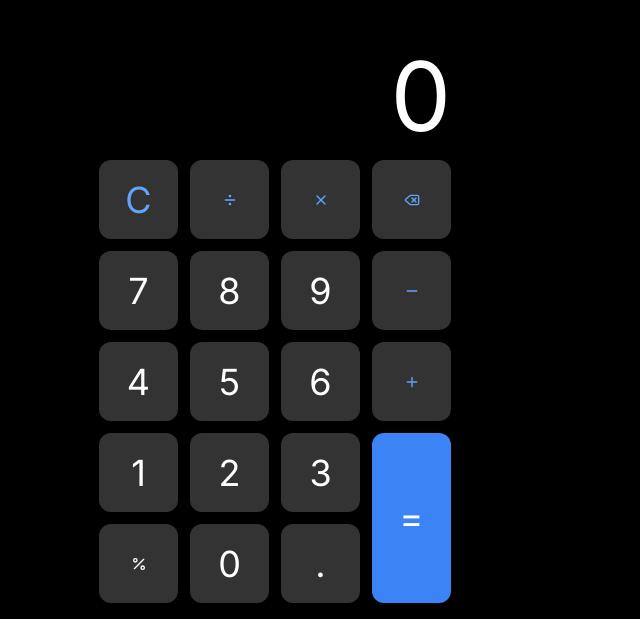
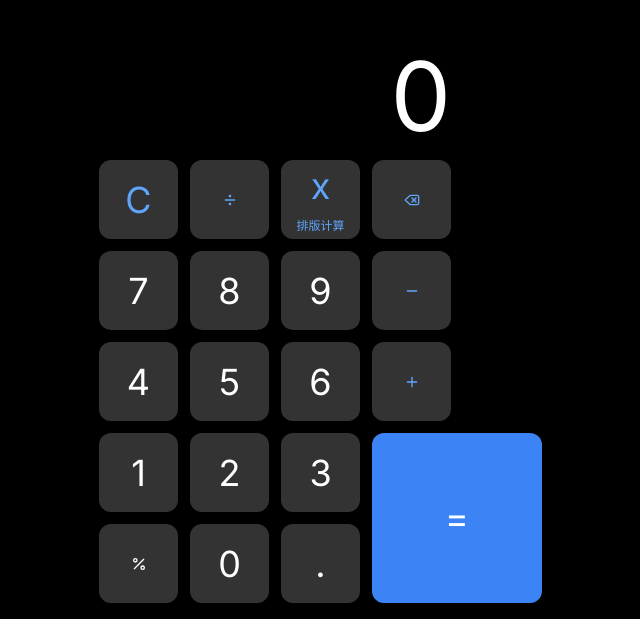
Before and after one commit to zhewenzhang/studio, a Next.js app: page / in a window 1280 px wide. Shown: the part 181-800 px from the top of the page, without its empty margins (365-1005 px from the left). Built offline with nearby package versions, Linux system fonts and the light colour scheme.

Commit message:
Make the following changes:
,

Find this element:

  <Button className=

```diff
--- a/src/components/calculator.tsx
+++ b/src/components/calculator.tsx
@@ -145,7 +145,10 @@ export function Calculator() {
       <div className="grid grid-cols-4 grid-rows-5 gap-3">
           <Button onClick={clearAll} className={getButtonClass('accent')}>C</Button>
           <Button onClick={() => handleOperator('÷')} className={getButtonClass('accent')}><Divide size={32} /></Button>
-          <Button onClick={() => handleOperator('x')} className={getButtonClass('accent')}><X size={32} /></Button>
+          <Button onClick={() => handleOperator('x')} className={cn(getButtonClass('accent'), 'flex flex-col items-center justify-center p-2 text-2xl leading-none')}>
+            <span>x</span>
+            <span className="text-xs mt-1">排版计算</span>
+          </Button>
           <Button onClick={backspace} className={getButtonClass('accent')}><Delete size={32} /></Button>
 
           <Button onClick={() => inputDigit('7')} className={getButtonClass('secondary')}>7</Button>
@@ -161,7 +164,7 @@ export function Calculator() {
           <Button onClick={() => inputDigit('1')} className={getButtonClass('secondary')}>1</Button>
           <Button onClick={() => inputDigit('2')} className={getButtonClass('secondary')}>2</Button>
           <Button onClick={() => inputDigit('3')} className={getButtonClass('secondary')}>3</Button>
-          <Button onClick={handleEquals} className={cn(getButtonClass('primary'), 'row-span-2 aspect-auto')}>=</Button>
+          <Button onClick={handleEquals} className={cn(getButtonClass('primary'), 'row-span-2')}>=</Button>
 
           <Button onClick={() => handleOperator('%')} className={getButtonClass('secondary')}><Percent size={32} /></Button>
           <Button onClick={() => inputDigit('0')} className={getButtonClass('secondary')}>0</Button>
```
